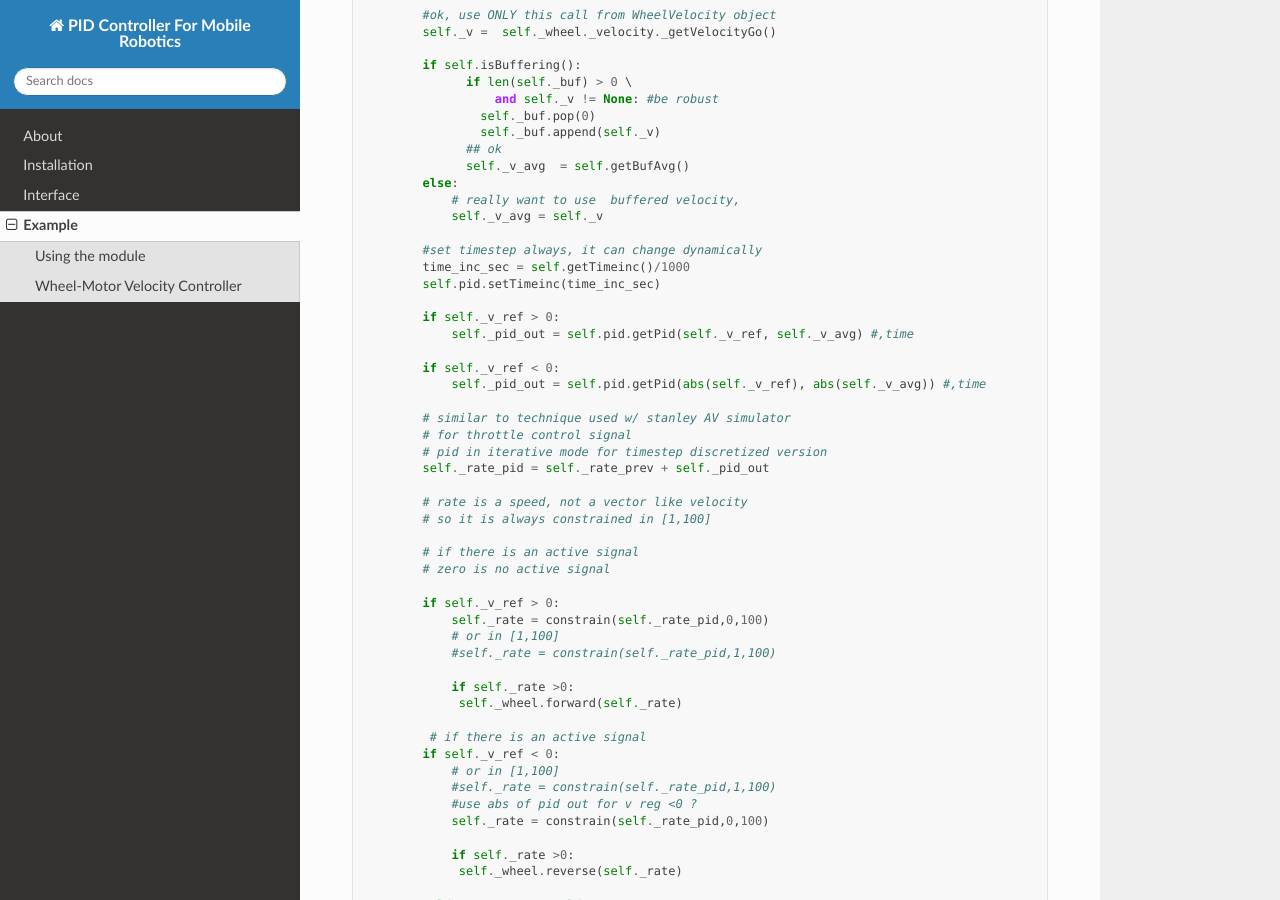
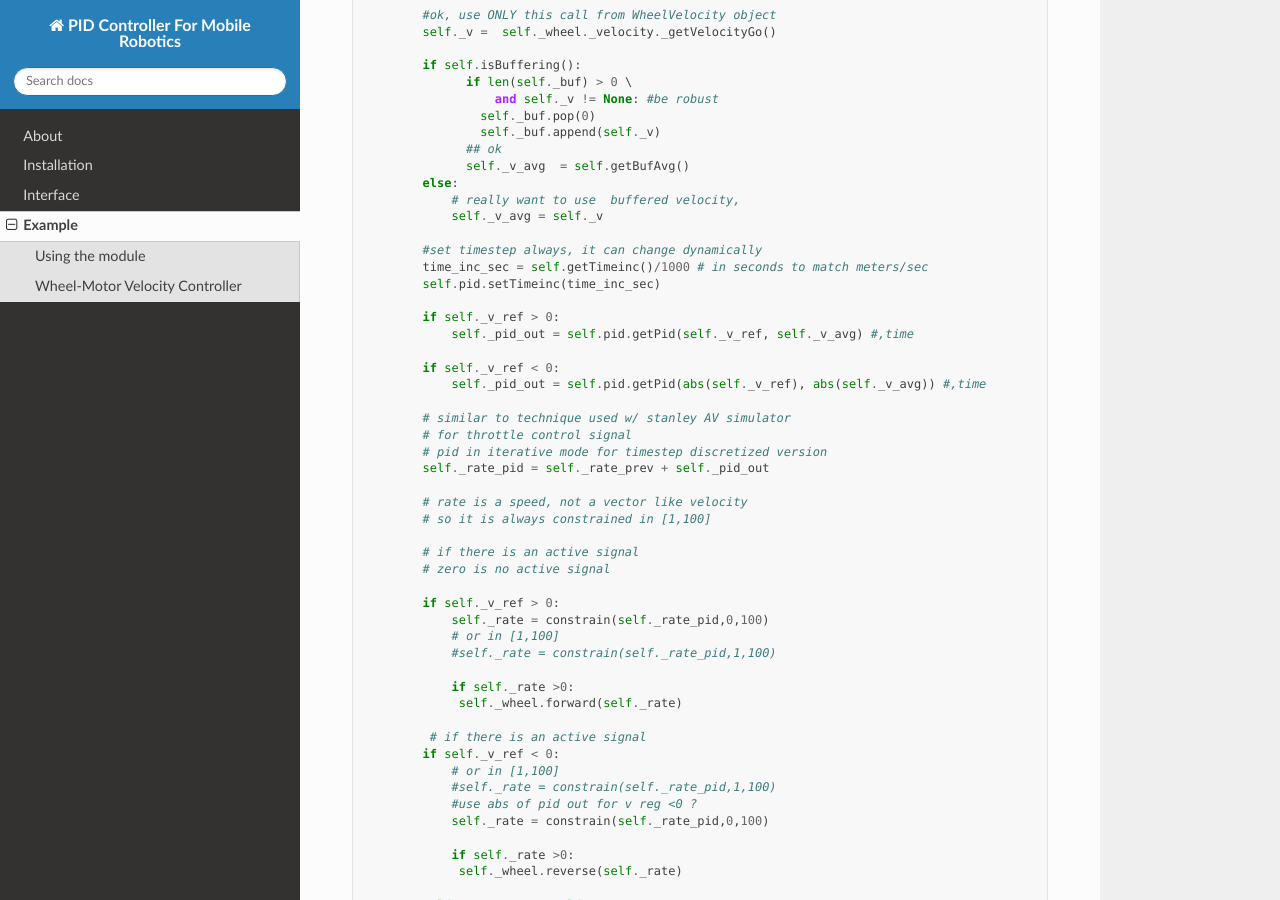
Before and after one commit to mkner/robo-pid, a Sphinx documentation site: the page built from docs/examples.rst, in a window 1280 px wide and 900 px high, scrolled down 2135 px. Built offline with Sphinx 7.4.7 and the Read the Docs theme 2.0.0, drawn with Linux system fonts in a browser that asks for light colours.

Commit message:
Update examples.rst

```diff
--- a/docs/examples.rst
+++ b/docs/examples.rst
@@ -123,7 +123,7 @@ Wheel-Motor Velocity Controller
               self._v_avg = self._v
 
           #set timestep always, it can change dynamically
-          time_inc_sec = self.getTimeinc()/1000
+          time_inc_sec = self.getTimeinc()/1000 # in seconds to match meters/sec
           self.pid.setTimeinc(time_inc_sec)
 
           if self._v_ref > 0:
```
